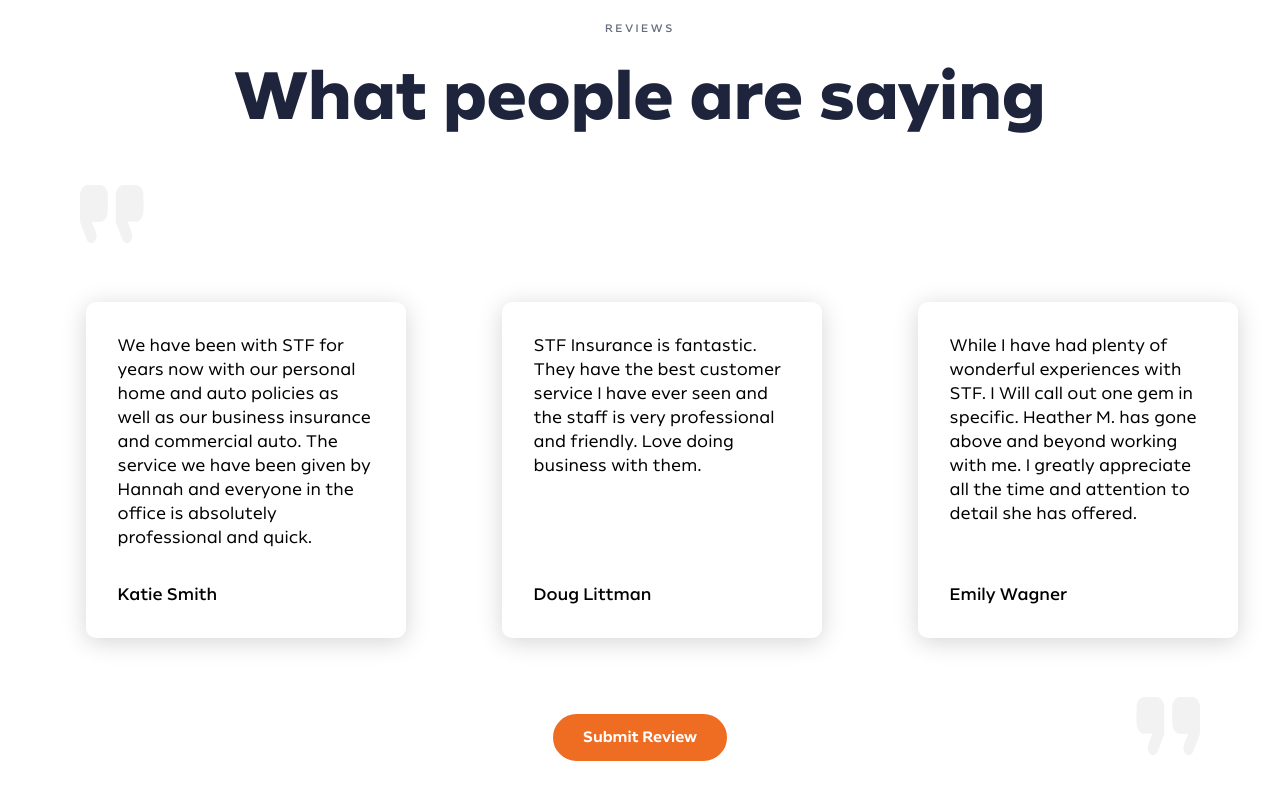
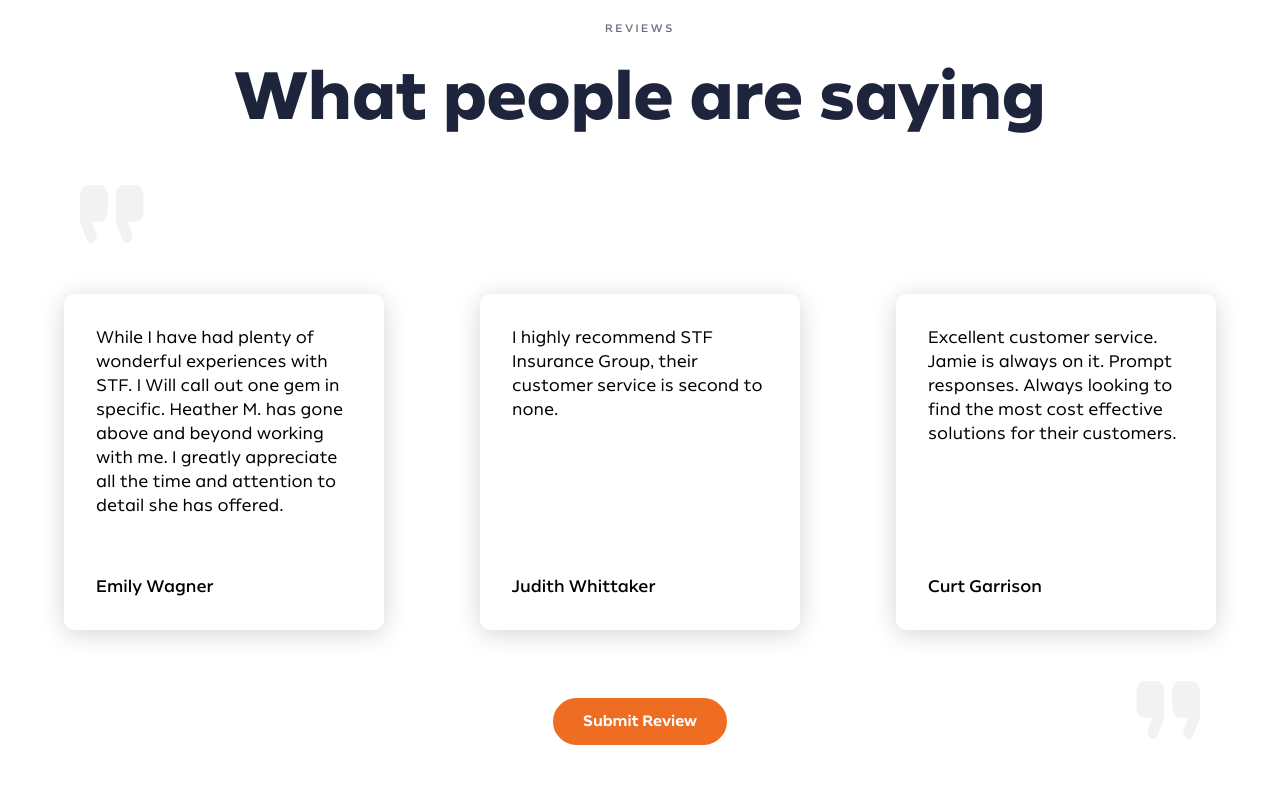
Before and after one commit to HaydenWestfall/STF, an Angular app: page / in a window 1280 px wide. Shown: the part 4007-4807 px from the top of the page. Built offline with nearby package versions, Linux system fonts and the light colour scheme.

Commit message:
Review auto scroller

```diff
--- a/src/app/components/landing-page/reviews-section/reviews-section.component.html
+++ b/src/app/components/landing-page/reviews-section/reviews-section.component.html
@@ -5,10 +5,12 @@
   </stf-header>
 
   <div class="review-list-wrapper">
-    <div class="review-list" #reviewList>
-      <div class="review" *ngFor="let review of reviews">
-        <span>{{ review.review }}</span>
-        <span>{{ review.reviewer }}</span>
+    <div class="review-scroll-wrapper">
+      <div id="auto-scroller" class="review-list" #reviewList>
+        <div class="review" *ngFor="let review of reviews">
+          <span>{{ review.review }}</span>
+          <span>{{ review.reviewer }}</span>
+        </div>
       </div>
     </div>
     <svg class="top-quote" viewBox="0 0 111 101" fill="none">
--- a/src/app/components/landing-page/reviews-section/reviews-section.component.scss
+++ b/src/app/components/landing-page/reviews-section/reviews-section.component.scss
@@ -9,22 +9,26 @@
     position: relative;
     width: 100%;
 
-    .review-list {
+    .review-scroll-wrapper {
       margin-top: 8rem;
       position: relative;
+      height: 50vh;
       width: 100%;
-      display: grid;
-      grid-auto-flow: column;
-      list-style: none;
-      overflow-x: scroll;
-      scroll-snap-type: x mandatory;
-      scroll-behavior: smooth;
-      -ms-overflow-style: none; /* Internet Explorer 10+ */
-      scrollbar-width: none; /* Firefox */
-      grid-auto-columns: 20rem;
-      grid-column-gap: 6rem;
-      padding: 5vh 12vw;
-      cursor: pointer;
+      overflow: hidden;
+    }
+
+    .review-list {
+      position: absolute;
+      top: 0;
+      left: 50%;
+      width: fit-content;
+      display: flex;
+      gap: 6rem;
+      padding-top: 2rem;
+
+      &.animate {
+        transition: transform 0.75s ease-in-out;
+      }
 
       &::-webkit-scrollbar {
         display: none; /* Safari and Chrome */
@@ -32,7 +36,8 @@
 
       .review {
         width: 100%;
-        min-height: 42vh;
+        height: 42vh;
+        width: 20rem;
         border-radius: 0.625rem;
         overflow: hidden;
         scroll-snap-align: center;
--- a/src/app/components/landing-page/reviews-section/reviews-section.component.ts
+++ b/src/app/components/landing-page/reviews-section/reviews-section.component.ts
@@ -2,14 +2,13 @@
   AfterViewInit,
   Component,
   ElementRef,
-  HostListener,
   inject,
+  OnDestroy,
   ViewChild,
 } from '@angular/core';
 import { Review } from 'src/app/models/Review';
 import { SvgIcon } from 'src/app/utility/svg-icons/svg-icons.component';
 import { environment } from 'src/environments/environment.development';
-import { gsap } from 'gsap';
 import { StfService } from 'src/app/services/stf.service';
 
 @Component({
@@ -18,7 +17,7 @@
   styleUrls: ['./reviews-section.component.scss'],
   standalone: false,
 })
-export class ReviewsSectionComponent implements AfterViewInit {
+export class ReviewsSectionComponent implements AfterViewInit, OnDestroy {
   stfService = inject(StfService);
 
   SvgIcon = SvgIcon;
@@ -26,6 +25,8 @@
   startX: number;
   scrollLeft: number;
   reviewLink = environment.reviewLink;
+  reviewIndex = 2;
+  reviewInterval = null;
 
   reviews: Review[] = [
     {
@@ -44,13 +45,9 @@
         'While I have had plenty of wonderful experiences with STF. I Will call out one gem in specific. Heather M. has gone above and beyond working with me. I greatly appreciate all the time and attention to detail she has offered.',
     },
     {
-      reviewer: 'Ty Figel',
+      reviewer: 'Judith Whittaker',
       review:
-        'Great local business. Tracy is great to work with and always prompt.',
-    },
-    {
-      reviewer: 'Ryan Clark',
-      review: 'Great customer service, and good rates.',
+        'I highly recommend STF Insurance Group, their customer service is second to none.',
     },
     {
       reviewer: 'Curt Garrison',
@@ -58,14 +55,59 @@
         'Excellent customer service. Jamie is always on it. Prompt responses. Always looking to find the most cost effective solutions for their customers.',
     },
     {
+      reviewer: 'Aaron Fraley',
+      review:
+        'Very easy to work with and great communication. They will work hard to find you the right coverage with great prices.',
+    },
+    {
+      reviewer: 'Dave Lowe',
+      review:
+        'Karen is now and has always been ready to assist in my insurance needs, and I ask a lot of her. I appreciate her efforts.',
+    },
+    {
+      reviewer: 'Charlotte Nieman',
+      review:
+        "James and staff are the absolute best! I've been with them for many years but recently was involved in a hit and run crash where the driver who hit me fled the scene after totaling my vehicle. James and Victoria were wonderful, assisting through the ordeal...",
+    },
+    {
       reviewer: 'Ty Figel',
+      review:
+        'Great local business. Tracy is great to work with and always prompt.',
+    },
+    {
+      reviewer: 'Katie Smith',
+      review:
+        'We have been with STF for years now with our personal home and auto policies as well as our business insurance and commercial auto. The service we have been given by Hannah and everyone in the office is absolutely professional and quick.',
+    },
+    {
+      reviewer: 'Doug Littman',
+      review:
+        'STF Insurance is fantastic. They have the best customer service I have ever seen and the staff is very professional and friendly. Love doing business with them.',
+    },
+    {
+      reviewer: 'Emily Wagner',
+      review:
+        'While I have had plenty of wonderful experiences with STF. I Will call out one gem in specific. Heather M. has gone above and beyond working with me. I greatly appreciate all the time and attention to detail she has offered.',
+    },
+    {
+      reviewer: 'Judith Whittaker',
+      review:
+        'I highly recommend STF Insurance Group, their customer service is second to none.',
+    },
+    {
+      reviewer: 'Curt Garrison',
       review:
         'Excellent customer service. Jamie is always on it. Prompt responses. Always looking to find the most cost effective solutions for their customers.',
     },
     {
-      reviewer: 'Ryan Clark',
+      reviewer: 'Aaron Fraley',
       review:
-        'Excellent customer service. Jamie is always on it. Prompt responses. Always looking to find the most cost effective solutions for their customers.',
+        'Very easy to work with and great communication. They will work hard to find you the right coverage with great prices.',
+    },
+    {
+      reviewer: 'Dave Lowe',
+      review:
+        'Karen is now and has always been ready to assist in my insurance needs, and I ask a lot of her. I appreciate her efforts.',
     },
   ];
 
@@ -75,37 +117,48 @@
     this.reviewList.nativeElement.scrollLeft =
       this.reviewList.nativeElement.offsetWidth / 2;
 
+    this.startAutoScroller();
+
     setTimeout(() => {
       this.stfService.animateText('#review-section-header');
     }, 250);
   }
 
-  @HostListener('mousedown', ['$event'])
-  onMouseDown(event: MouseEvent) {
-    this.isDown = true;
-    this.reviewList.nativeElement.classList.add('active');
-    this.startX = event.pageX - this.reviewList.nativeElement.offsetLeft;
-    this.scrollLeft = this.reviewList.nativeElement.scrollLeft;
+  startAutoScroller(): void {
+    this.autoScrollReview();
+    this.reviewInterval = setInterval(() => {
+      document.getElementById('auto-scroller').style.transition =
+        'transform 0.75s ease-in-out';
+      this.autoScrollReview();
+    }, 4500);
   }
 
-  @HostListener('mouseleave', ['$event'])
-  onMouseLeave(event: MouseEvent) {
-    this.isDown = false;
-    this.reviewList.nativeElement.classList.remove('active');
+  autoScrollReview(): void {
+    const reviewContainer = document.getElementById('auto-scroller');
+    reviewContainer.style.transform = `translateX(-${this.calculateFocusReviewCenter(
+      this.reviewIndex
+    )}px)`;
+
+    if (this.reviewIndex === this.reviews.length - 5) {
+      // Wait for scroll animation to finish, turn animation off and reset scroll position to 0
+      // Reset scroll reviewIndex to 3 as it is the first one after repeats
+      setTimeout(() => {
+        reviewContainer.style.transition = '';
+        reviewContainer.style.transform = `translateX(-${this.calculateFocusReviewCenter(
+          2
+        )}px)`;
+        this.reviewIndex = 3;
+      }, 750);
+    } else {
+      this.reviewIndex++;
+    }
   }
 
-  @HostListener('mouseup', ['$event'])
-  onMouseUp(event: MouseEvent) {
-    this.isDown = false;
-    this.reviewList.nativeElement.classList.remove('active');
+  calculateFocusReviewCenter(index: number): number {
+    return (320 + 96) * index + 160;
   }
 
-  @HostListener('mousemove', ['$event'])
-  onMouseMove(event: MouseEvent) {
-    if (!this.isDown) return;
-    event.preventDefault();
-    const x = event.pageX - this.reviewList.nativeElement.offsetLeft;
-    const walk = (x - this.startX) * 3; //scroll-fast
-    this.reviewList.nativeElement.scrollLeft = this.scrollLeft - walk;
+  ngOnDestroy(): void {
+    clearInterval(this.reviewInterval);
   }
 }
```
